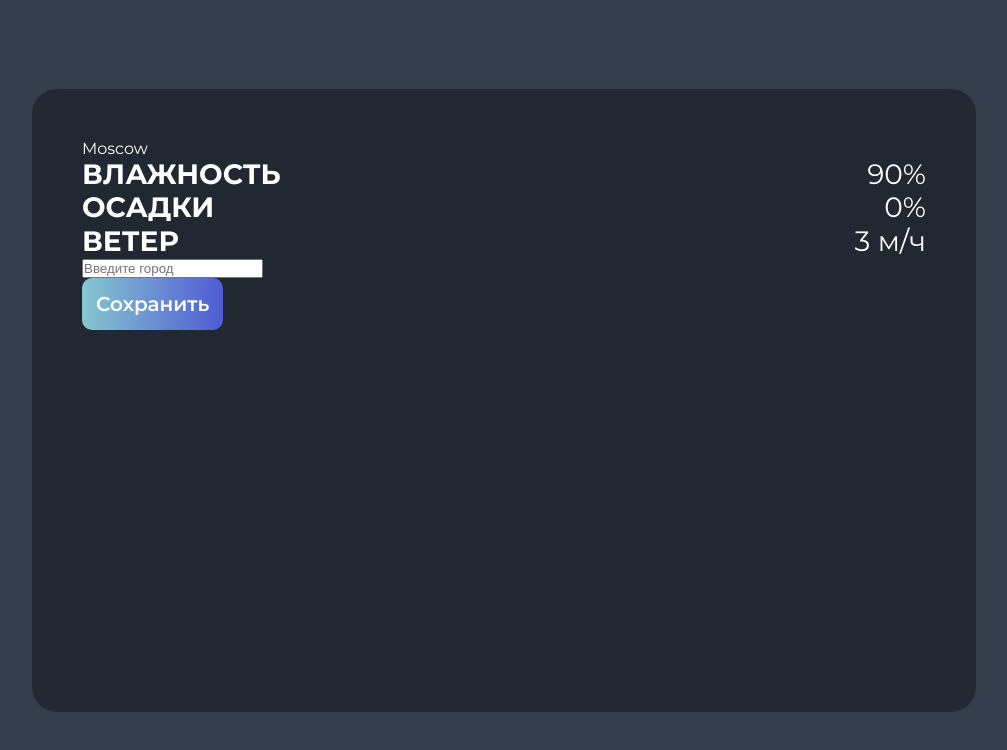
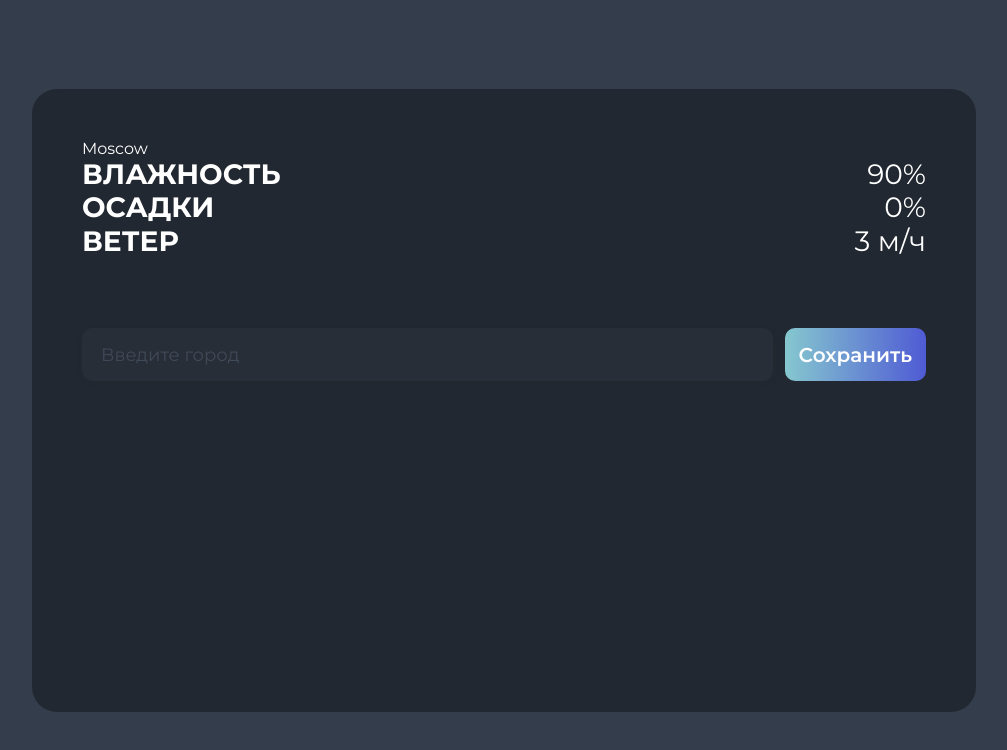
Before and after one commit to alinacriado/Course-Vue, a Vue app: page / in a window 1280 px wide. Both pictures are taken after a click on the button "Изменить город". Shown: the top 750 px of the page, without its empty margins (136-1143 px from the left). Built offline with nearby package versions, Linux system fonts and the light colour scheme.

Commit message:
Упражнение - Input

```diff
--- a/src/App.vue
+++ b/src/App.vue
@@ -24,7 +24,7 @@ function getCity(city) {
 
 <template>
   <main>
-    <div class="main" :class="savedCity">
+    <div class="main">
       <div id="city">{{ savedCity }}</div>
       <StatisticsLine v-bind="dataModified" />
       <StatisticsLine label="ОСАДКИ" value="0%" />
--- a/src/components/BaseButton.vue
+++ b/src/components/BaseButton.vue
@@ -10,9 +10,11 @@
 .button {
   display: flex;
   align-items: center;
+  justify-content: center;
   gap: 9px;
   background: var(--gradient);
-  padding: 14px;
+  height: 53px;
+  padding: 10px 14px;
   border: none;
   border-radius: 10px;
   color: var(--color-primary);
@@ -20,6 +22,7 @@
   font-weight: var(--fw-semi-bold);
   font-size: 20px;
   line-height: 120%;
+  text-align: center;
   cursor: pointer;
 }
 
--- a/src/components/CityInput.vue
+++ b/src/components/CityInput.vue
@@ -4,4 +4,22 @@
   <input class="input" type="text" placeholder="Введите город" />
 </template>
 
-<style scoped></style>
+<style scoped>
+.input {
+  width: 100%;
+  height: 53px;
+  background-color: var(--color-bg-element);
+  box-shadow: 1px 2px 4px 0px var(--color-bg-main);
+  padding: 15px 19px;
+  border: none;
+  border-radius: 10px;
+  font-family: var(--font);
+  color: var(--color-primary);
+  font-size: 18px;
+  line-height: 120%;
+}
+
+.input::placeholder {
+  color: var(--color-text-placeholder);
+}
+</style>
--- a/src/components/CitySelect.vue
+++ b/src/components/CitySelect.vue
@@ -23,15 +23,29 @@ function edit() {
 </script>
 
 <template>
-  <!-- накидывает display: none, перегружает DOM, но быстрее чем v-if -->
-  <div v-show="isEditing">
-    <CityInput class="city-select__input" />
-    <BaseButton @click="select()">Сохранить</BaseButton>
+  <div class="city-select">
+    <div v-if="isEditing" class="city-select__input">
+      <CityInput />
+      <BaseButton @click="select()">Сохранить</BaseButton>
+    </div>
+    <BaseButton class="button__edit" v-else @click="edit()">
+      <IconLocation />
+      Изменить город
+    </BaseButton>
   </div>
-  <BaseButton v-show="!isEditing" @click="edit()">
-    <IconLocation />
-    Изменить город
-  </BaseButton>
 </template>
 
-<style scoped></style>
+<style scoped>
+.city-select {
+  margin-top: 70px;
+}
+
+.city-select__input {
+  display: flex;
+  gap: 12px;
+}
+
+.button__edit {
+  width: 100%;
+}
+</style>
--- a/src/style.css
+++ b/src/style.css
@@ -5,6 +5,7 @@
   --color-bg-main: #222831;
   --color-bg-element: #272e37;
   --color-bg-element-hover: #3a434f;
+  --color-text-placeholder: #3f4958;
 
   --font: "Montserrat", sans-serif;
   --fw-regular: 400;
```
